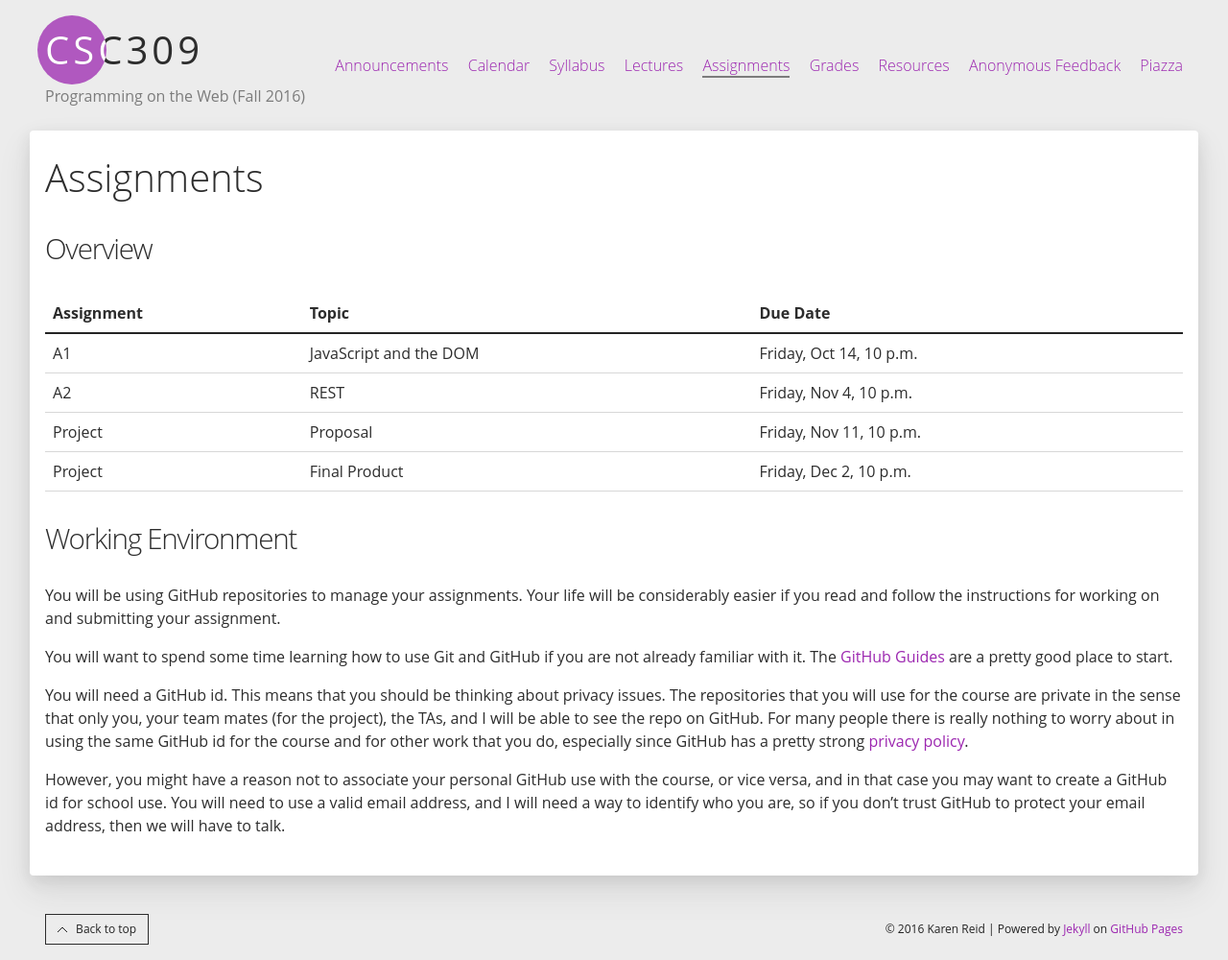
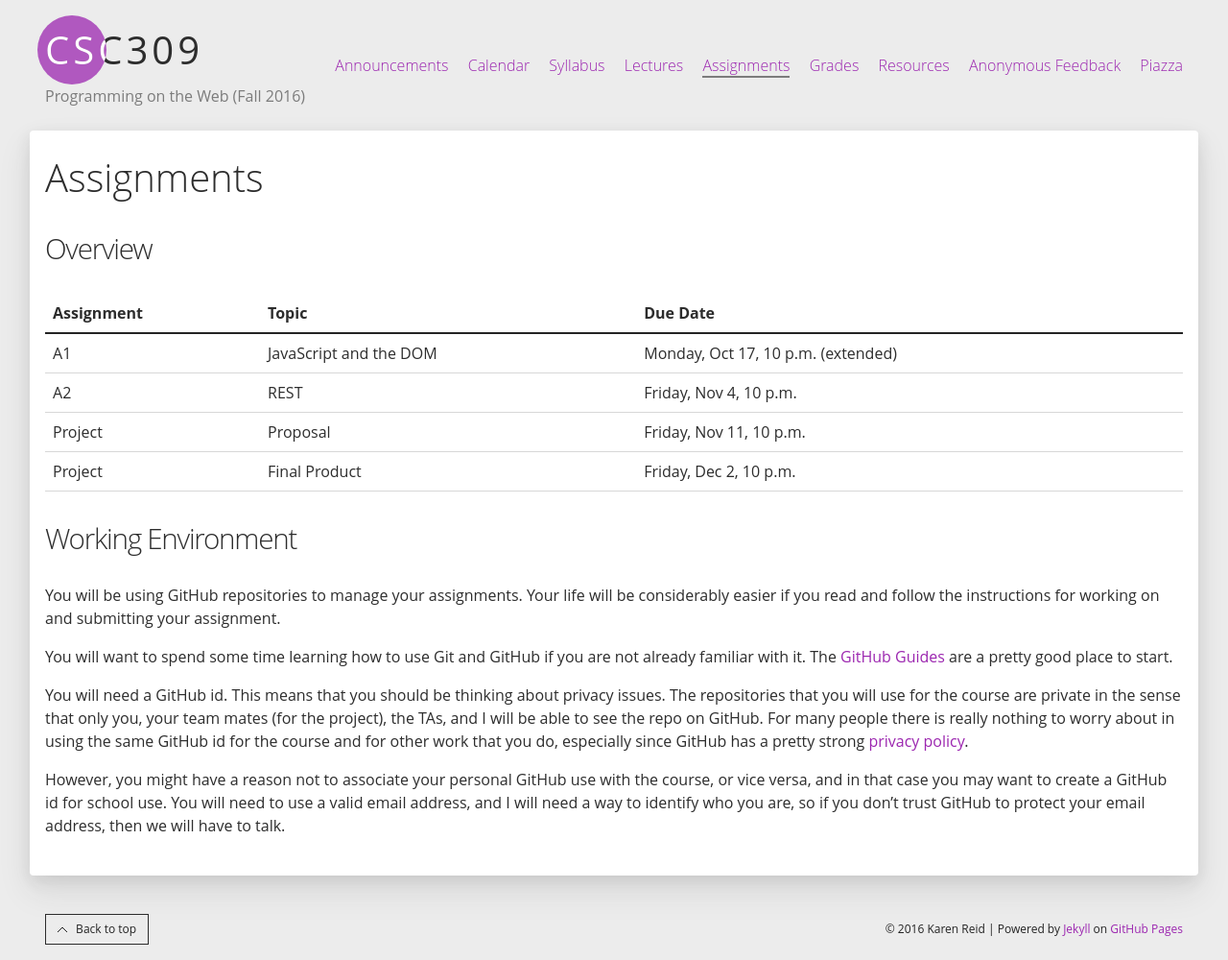
Before and after one commit to nigef/CSC309-Fall-2016.github.io, a Jekyll site: the page built from assignments.md, in a window 1280 px wide. Shown: the whole page at 96% size. Built offline with Jekyll 4.4.1, drawn with Linux system fonts in a browser that asks for light colours.

Commit message:
extending the deadline of a1 to Monday Oct 17 because it was given to students so late

```diff
--- a/assignments.md
+++ b/assignments.md
@@ -14,7 +14,7 @@
 
 | Assignment | Topic | Due Date |
 | ---------- | ----- | -------- |
-| A1 | JavaScript and the DOM | Friday, Oct 14, 10 p.m. |
+| A1 | JavaScript and the DOM | Monday, Oct 17, 10 p.m. (extended)|
 | A2 | REST | Friday, Nov 4, 10 p.m. |
 | Project | Proposal | Friday, Nov 11, 10 p.m. |
 | Project | Final Product | Friday, Dec 2, 10 p.m. |
```
